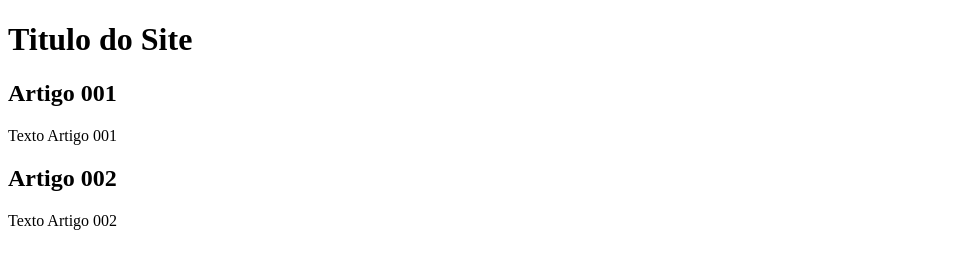
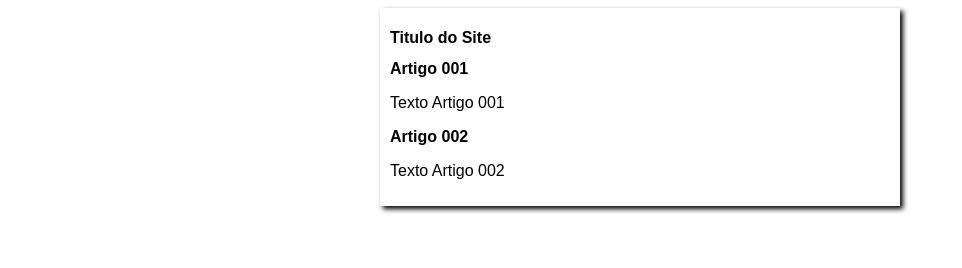
Before and after one commit to ederarocha/projeto-site, a plain HTML site: page index.html in a window 1280 px wide. Shown: the whole page, without its empty margins (0-962 px from the left). Drawn offline with Linux system fonts and the light colour scheme.

Commit message:
iniciei o design

```diff
--- /dev/null
+++ b/estilos/style.css
@@ -0,0 +1,14 @@
+*{
+    font-family: Arial, Helvetica, sans-serif;
+    font-size: 16px;
+}
+bady {
+    background-color: rgb(204, 157, 248) ;
+}
+main {
+    background-color: white;
+    width: 500px;
+    margin: auto;
+    padding: 10px;
+    box-shadow: 3px 3px 5px rgba(0, 0, 0, 473);
+}
--- a/index.html
+++ b/index.html
@@ -4,7 +4,8 @@
         <meta charset="UTF-8">
         <meta name="viewport" content="width=device-width, initial-scale=1.0">
         <title>Titulo do Site</title>
-    </head>
+        <link rel="stylesheet" href="estilos/style.css">
+        </head>
 <body>
     <main>
         <header>
```
